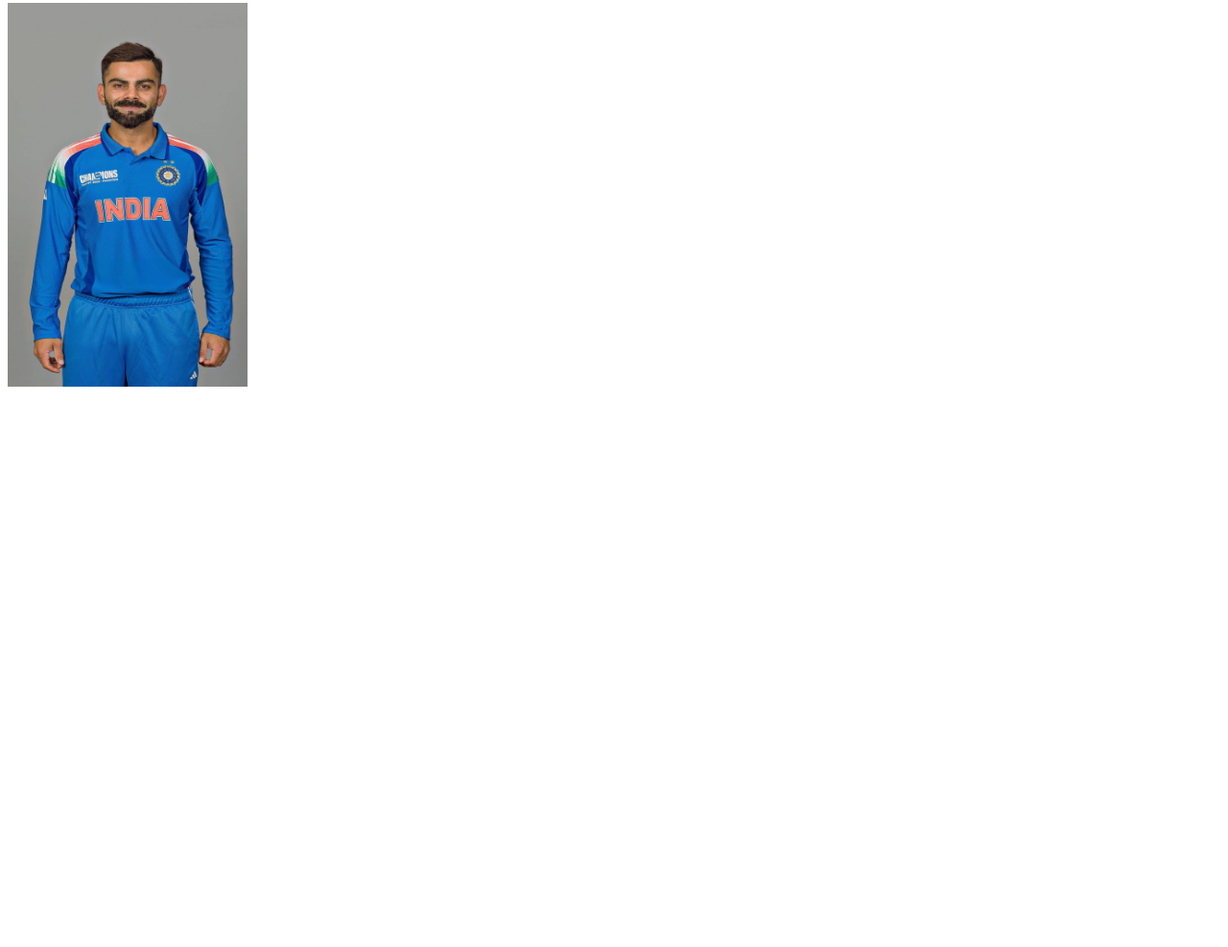
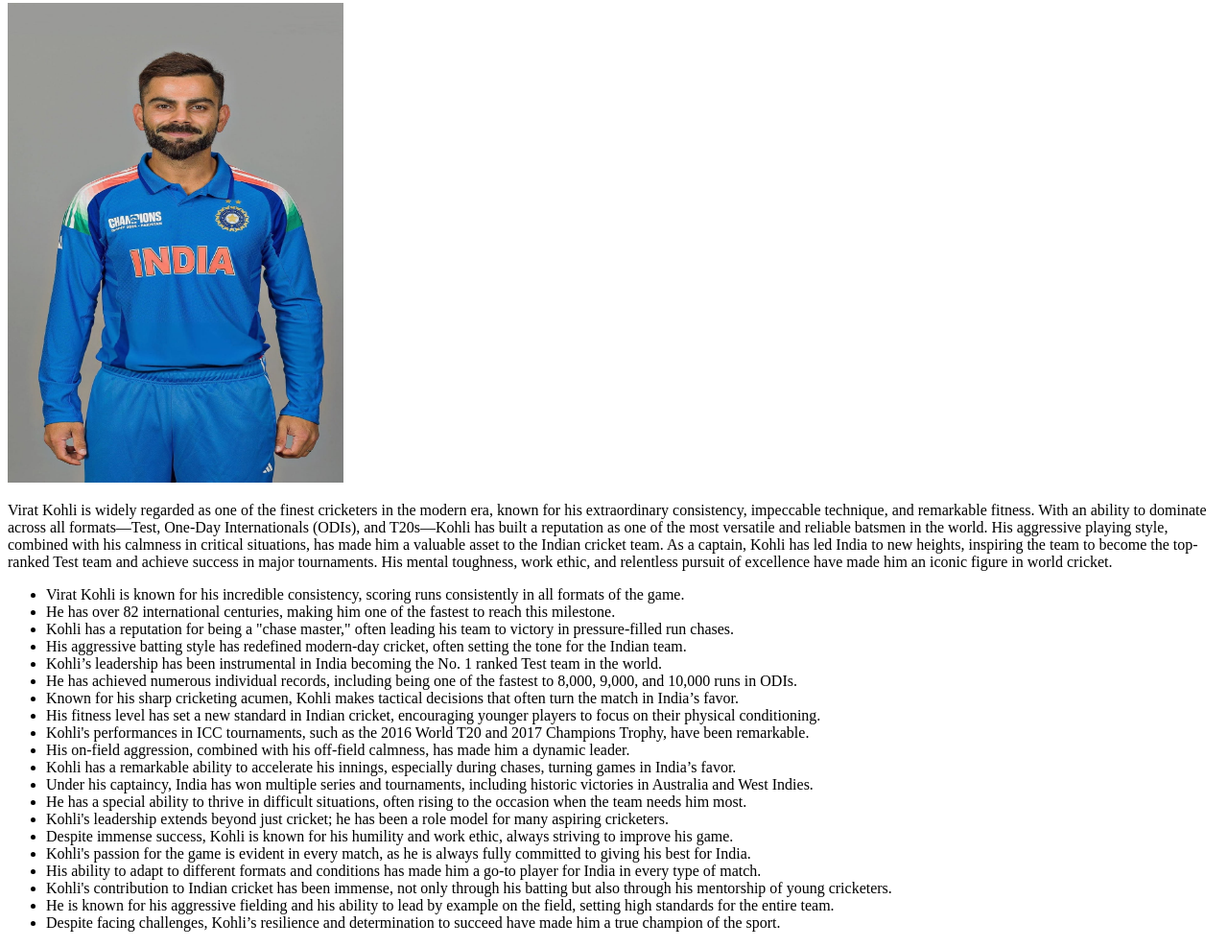
Before and after one commit to MPdipak10/Best-Cricketer-Debate, a plain HTML site: page index.html in a window 1280 px wide. Shown: the part 158-1145 px from the top of the page at 96% size. Before the commit the page ends 800 px from the top, so only its background shows below. Drawn offline with Linux system fonts and the light colour scheme.

Commit message:
Added info about Virat Kohli
Added information about Virat Kohli

```diff
--- a/index.html
+++ b/index.html
@@ -12,9 +12,103 @@
     <img
       src="images/Virat Kohli.jpg"
       alt="Virat Kohli"
-      align="left"
-      height="400"
-      width="250"
+      width="350"
+      height="500"
     />
+    <p>
+      Virat Kohli is widely regarded as one of the finest cricketers in the
+      modern era, known for his extraordinary consistency, impeccable technique,
+      and remarkable fitness. With an ability to dominate across all
+      formats—Test, One-Day Internationals (ODIs), and T20s—Kohli has built a
+      reputation as one of the most versatile and reliable batsmen in the world.
+      His aggressive playing style, combined with his calmness in critical
+      situations, has made him a valuable asset to the Indian cricket team. As a
+      captain, Kohli has led India to new heights, inspiring the team to become
+      the top-ranked Test team and achieve success in major tournaments. His
+      mental toughness, work ethic, and relentless pursuit of excellence have
+      made him an iconic figure in world cricket.
+    </p>
+    <ul>
+      <li>
+        Virat Kohli is known for his incredible consistency, scoring runs
+        consistently in all formats of the game.
+      </li>
+      <li>
+        He has over 82 international centuries, making him one of the fastest to
+        reach this milestone.
+      </li>
+      <li>
+        Kohli has a reputation for being a "chase master," often leading his
+        team to victory in pressure-filled run chases.
+      </li>
+      <li>
+        His aggressive batting style has redefined modern-day cricket, often
+        setting the tone for the Indian team.
+      </li>
+      <li>
+        Kohli’s leadership has been instrumental in India becoming the No. 1
+        ranked Test team in the world.
+      </li>
+      <li>
+        He has achieved numerous individual records, including being one of the
+        fastest to 8,000, 9,000, and 10,000 runs in ODIs.
+      </li>
+      <li>
+        Known for his sharp cricketing acumen, Kohli makes tactical decisions
+        that often turn the match in India’s favor.
+      </li>
+      <li>
+        His fitness level has set a new standard in Indian cricket, encouraging
+        younger players to focus on their physical conditioning.
+      </li>
+      <li>
+        Kohli's performances in ICC tournaments, such as the 2016 World T20 and
+        2017 Champions Trophy, have been remarkable.
+      </li>
+      <li>
+        His on-field aggression, combined with his off-field calmness, has made
+        him a dynamic leader.
+      </li>
+      <li>
+        Kohli has a remarkable ability to accelerate his innings, especially
+        during chases, turning games in India’s favor.
+      </li>
+      <li>
+        Under his captaincy, India has won multiple series and tournaments,
+        including historic victories in Australia and West Indies.
+      </li>
+      <li>
+        He has a special ability to thrive in difficult situations, often rising
+        to the occasion when the team needs him most.
+      </li>
+      <li>
+        Kohli's leadership extends beyond just cricket; he has been a role model
+        for many aspiring cricketers.
+      </li>
+      <li>
+        Despite immense success, Kohli is known for his humility and work ethic,
+        always striving to improve his game.
+      </li>
+      <li>
+        Kohli's passion for the game is evident in every match, as he is always
+        fully committed to giving his best for India.
+      </li>
+      <li>
+        His ability to adapt to different formats and conditions has made him a
+        go-to player for India in every type of match.
+      </li>
+      <li>
+        Kohli's contribution to Indian cricket has been immense, not only
+        through his batting but also through his mentorship of young cricketers.
+      </li>
+      <li>
+        He is known for his aggressive fielding and his ability to lead by
+        example on the field, setting high standards for the entire team.
+      </li>
+      <li>
+        Despite facing challenges, Kohli’s resilience and determination to
+        succeed have made him a true champion of the sport.
+      </li>
+    </ul>
   </body>
 </html>
```
